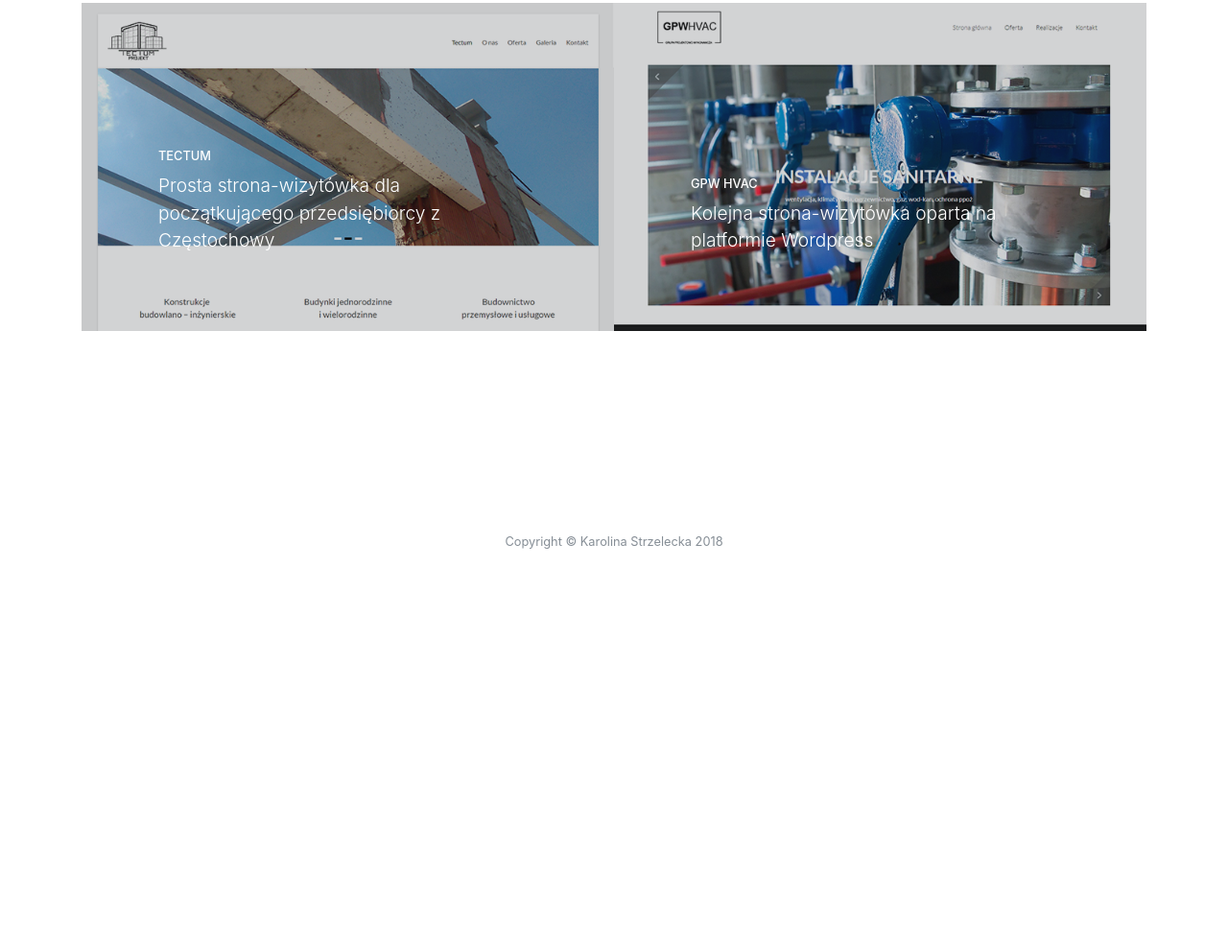
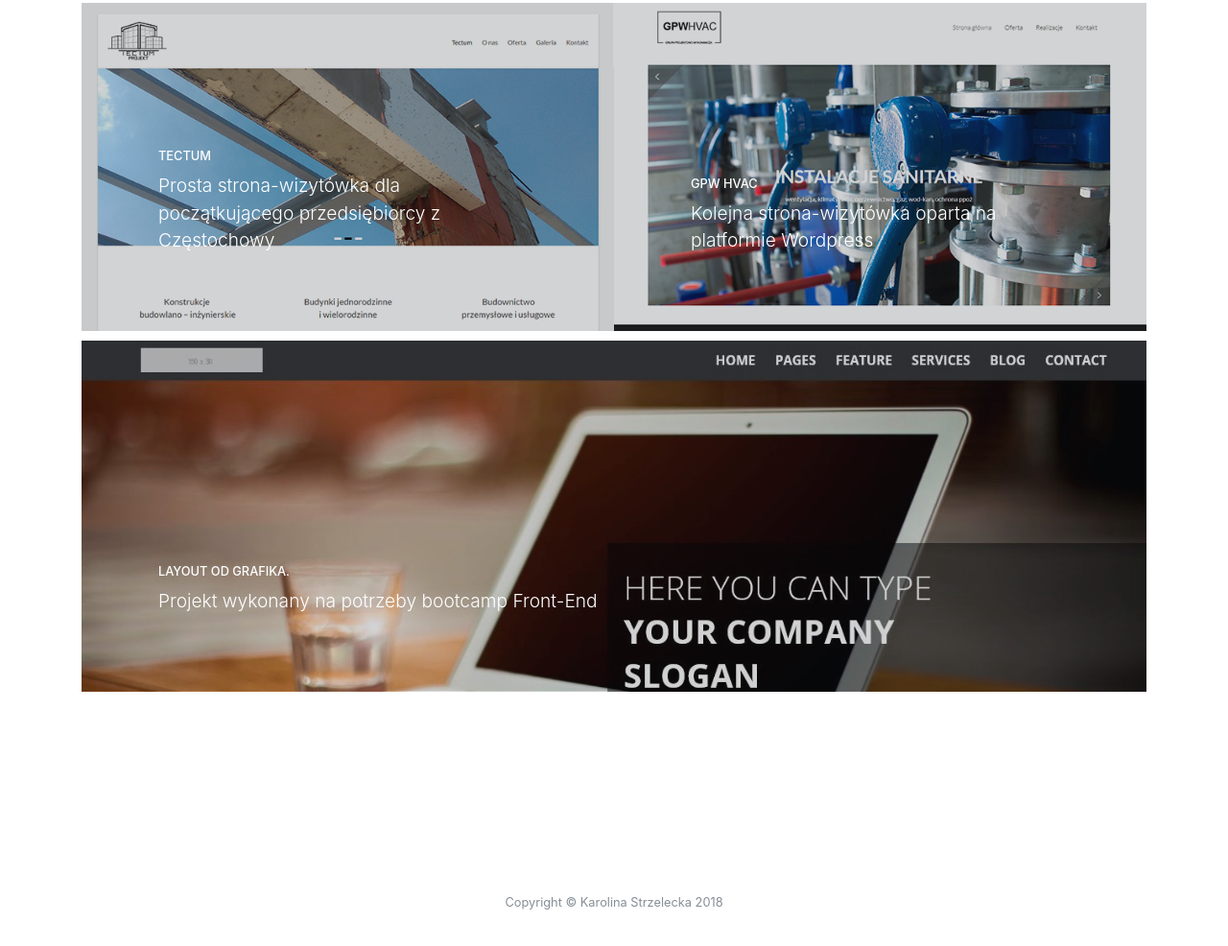
Before and after one commit to KarolinaStrz/portfolio, a website with bundled scripts: page index.html in a window 1280 px wide. Shown: the part 1728-2714 px from the top of the page at 96% size. Before the commit the page ends 2382 px from the top, so only its background shows below. Built offline with nearby package versions, Linux system fonts and the light colour scheme.

Commit message:
Change style

```diff
--- a/index.html
+++ b/index.html
@@ -111,6 +111,17 @@
               <img class="img-fluid" src="img/gpwhvac-mini.png" alt="">
             </a>
           </div>
+        <div class="col-lg-12">
+            <a class="portfolio-item" target="_blank" href="img/od_grafika.png">
+              <span class="caption">
+                <span class="caption-content">
+                  <h2>Layout od grafika.</h2>
+                  <p class="mb-0">Projekt wykonany na potrzeby bootcamp Front-End</p>
+                </span>
+              </span>
+              <img class="img-fluid" src="img/od_grafika-mini.png" alt="">
+            </a>
+          </div>
         </div>
       </div>
     </section>
```
Also changed, not shown: img/od_grafika-mini.png (added), 2 other files.
